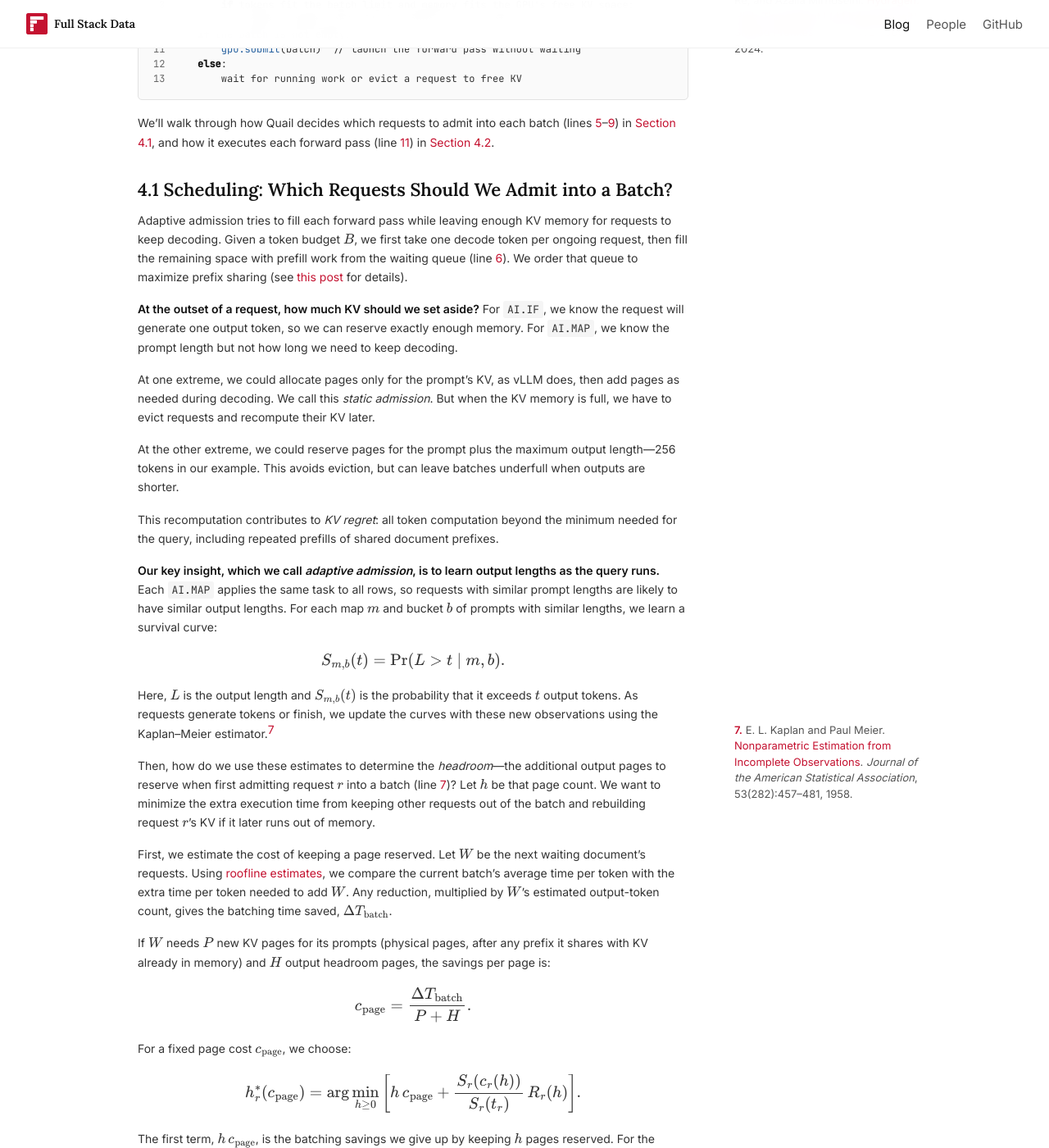
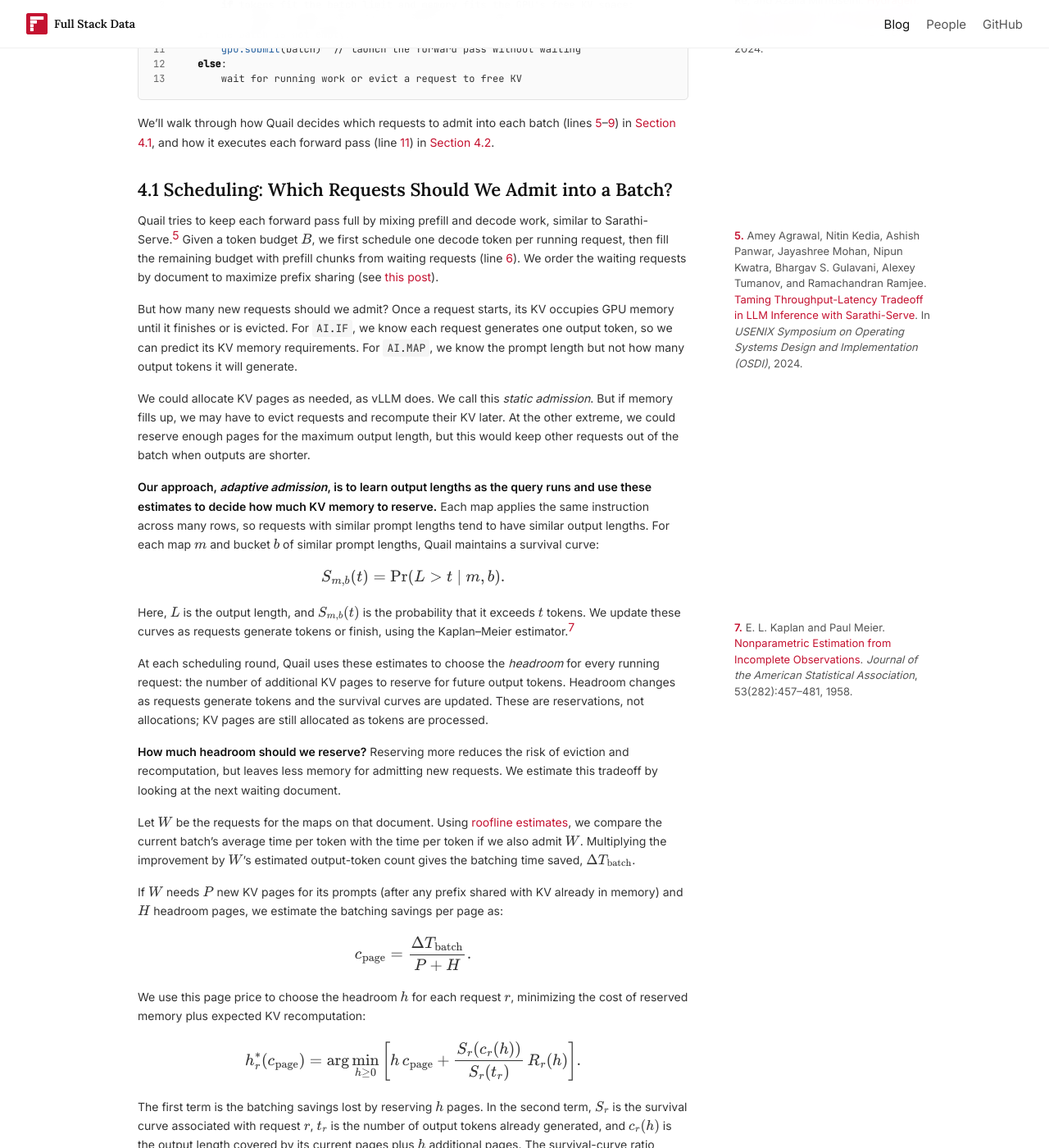
Before and after one commit to fsdatalab/fsdatalab.github.io, a Jekyll site: the page built from _posts/2026-11-03-ai-map.md, in a window 1280 px wide and 1400 px high, scrolled down 2733 px. Shown: the whole window at 82% size. Built offline with Jekyll 4.4.1, drawn with Linux system fonts in a browser that asks for light colours; some of the changed text lies outside the part shown.

Commit message:
AI.MAP post: use the 4.1 rewrite, tighten the first paragraph
Co-Authored-By: Claude Opus 5.5 <noreply@anthropic.com>
Claude-Session: https://claude.ai/code/session_012G22YMQssRfNYLRetzTaCz

```diff
--- a/_posts/2026-11-03-ai-map.md
+++ b/_posts/2026-11-03-ai-map.md
@@ -15,7 +15,7 @@ description: "How Quail runs LLM text generation over a whole dataset with up to
 
 # 1. Introduction
 
-People often want to generate text in bulk: for example, summarize every contract in a dataset, or describe what an agent did in each of thousands of agent traces. In inference-speak, this workload is *bulk decoding*: running an LLM on every row of a dataset, which may have tens of thousands of rows or more. In Quail, our inference engine for SQL queries with AI functions, users can express these workloads with `AI.MAP`.
+People often want to generate text in bulk: for example, summarize every contract in a dataset, or describe what an agent did in each of thousands of agent traces. In inference-speak, this is *bulk decoding*: an LLM generates text for every row of a dataset, which can have tens of thousands of rows. In Quail, our inference engine for SQL queries with AI functions, users express these workloads with the `AI.MAP` function.
 
 Bulk decoding can be slow, since generating each output token requires a forward pass through the model. But unlike chat, where latency matters for _each_ request, we only care about finishing the entire query (a group of requests) as quickly as possible. This lets us trade off latency on individual rows for higher throughput across the dataset.
 
@@ -101,44 +101,45 @@ We'll walk through how Quail decides which requests to admit into each batch (li
 
 ## 4.1 Scheduling: Which Requests Should We Admit into a Batch?
 
-Adaptive admission tries to fill each forward pass while leaving enough KV memory for requests to keep decoding. Given a token budget $$B$$, we first take one decode token per ongoing request, then fill the remaining space with prefill work from the waiting queue (line [6](#map-algorithm-line-6)). We order that queue to maximize prefix sharing (see [this post](https://x.com/sh_reya/status/2107875266710409310) for details).
+Quail tries to keep each forward pass full by mixing prefill and decode work, similar to Sarathi-Serve.<sup><a href="#note-5">5</a></sup> Given a token budget $$B$$, we first schedule one decode token per running request, then fill the remaining budget with prefill chunks from waiting requests (line [6](#map-algorithm-line-6)). We order the waiting requests by document to maximize prefix sharing (see [this post](https://x.com/sh_reya/status/2107875266710409310)).
 
-**At the outset of a request, how much KV should we set aside?** For `AI.IF`, we know the request will generate one output token, so we can reserve exactly enough memory. For `AI.MAP`, we know the prompt length but not how long we need to keep decoding.
+But how many new requests should we admit? Once a request starts, its KV occupies GPU memory until it finishes or is evicted. For `AI.IF`, we know each request generates one output token, so we can predict its KV memory requirements. For `AI.MAP`, we know the prompt length but not how many output tokens it will generate.
 
-At one extreme, we could allocate pages only for the prompt's KV, as vLLM does, then add pages as needed during decoding. We call this *static admission*. But when the KV memory is full, we have to evict requests and recompute their KV later.
+We could allocate KV pages as needed, as vLLM does. We call this *static admission*. But if memory fills up, we may have to evict requests and recompute their KV later. At the other extreme, we could reserve enough pages for the maximum output length, but this would keep other requests out of the batch when outputs are shorter.
 
-At the other extreme, we could reserve pages for the prompt plus the maximum output length—256 tokens in our example. This avoids eviction, but can leave batches underfull when outputs are shorter.
-
-This recomputation contributes to *KV regret*: all token computation beyond the minimum needed for the query, including repeated prefills of shared document prefixes.
-
-**Our key insight, which we call *adaptive admission*, is to learn output lengths as the query runs.** Each `AI.MAP` applies the same task to all rows, so requests with similar prompt lengths are likely to have similar output lengths. For each map $$m$$ and bucket $$b$$ of prompts with similar lengths, we learn a survival curve:
+**Our approach, *adaptive admission*, is to learn output lengths as the query runs and use these estimates to decide how much KV memory to reserve.** Each map applies the same instruction across many rows, so requests with similar prompt lengths tend to have similar output lengths. For each map $$m$$ and bucket $$b$$ of similar prompt lengths, Quail maintains a survival curve:
 
 $$
 S_{m,b}(t) = \Pr(L > t \mid m,b).
 $$
 
-Here, $$L$$ is the output length and $$S_{m,b}(t)$$ is the probability that it exceeds $$t$$ output tokens. As requests generate tokens or finish, we update the curves with these new observations using the Kaplan–Meier estimator.<sup><a href="#note-7">7</a></sup>
+Here, $$L$$ is the output length, and $$S_{m,b}(t)$$ is the probability that it exceeds $$t$$ tokens. We update these curves as requests generate tokens or finish, using the Kaplan–Meier estimator.<sup><a href="#note-7">7</a></sup>
 
-Then, how do we use these estimates to determine the *headroom*—the additional output pages to reserve when first admitting request $$r$$ into a batch (line [7](#map-algorithm-line-7))? Let $$h$$ be that page count. We want to minimize the extra execution time from keeping other requests out of the batch and rebuilding request $$r$$'s KV if it later runs out of memory.
+At each scheduling round, Quail uses these estimates to choose the *headroom* for every running request: the number of additional KV pages to reserve for future output tokens. Headroom changes as requests generate tokens and the survival curves are updated. These are reservations, not allocations; KV pages are still allocated as tokens are processed.
 
-First, we estimate the cost of keeping a page reserved. Let $$W$$ be the next waiting document's requests. Using [roofline estimates](https://fsdatalab.github.io/blog/ai-filter-cost-estimates/), we compare the current batch's average time per token with the extra time per token needed to add $$W$$. Any reduction, multiplied by $$W$$'s estimated output-token count, gives the batching time saved, $$\Delta T_{\mathrm{batch}}$$.
+**How much headroom should we reserve?** Reserving more reduces the risk of eviction and recomputation, but leaves less memory for admitting new requests. We estimate this tradeoff by looking at the next waiting document.
 
-If $$W$$ needs $$P$$ new KV pages for its prompts (physical pages, after any prefix it shares with KV already in memory) and $$H$$ output headroom pages, the savings per page is:
+Let $$W$$ be the requests for the maps on that document. Using [roofline estimates]({{ '/blog/ai-filter-cost-estimates/' | relative_url }}), we compare the current batch's average time per token with the time per token if we also admit $$W$$. Multiplying the improvement by $$W$$'s estimated output-token count gives the batching time saved, $$\Delta T_{\mathrm{batch}}$$.
+
+If $$W$$ needs $$P$$ new KV pages for its prompts (after any prefix shared with KV already in memory) and $$H$$ headroom pages, we estimate the batching savings per page as:
 
 $$
 c_{\mathrm{page}} = \frac{\Delta T_{\mathrm{batch}}}{P+H}.
 $$
 
-For a fixed page cost $$c_{\mathrm{page}}$$, we choose:
+We use this page price to choose the headroom $$h$$ for each request $$r$$, minimizing the cost of reserved memory plus expected KV recomputation:
 
 $$
 h_r^*(c_{\mathrm{page}}) = \arg\min_{h \geq 0}
-\left[h\,c_{\mathrm{page}} + \frac{S_r(c_r(h))}{S_r(t_r)}\,R_r(h)\right].
+\left[
+h\,c_{\mathrm{page}} +
+\frac{S_r(c_r(h))}{S_r(t_r)}\,R_r(h)
+\right].
 $$
 
-The first term, $$h\,c_{\mathrm{page}}$$, is the batching savings we give up by keeping $$h$$ pages reserved. For the second term, $$S_r$$ is request $$r$$'s learned survival curve, $$c_r(h)$$ is the output length covered by its current pages plus $$h$$ more, and $$t_r$$ is the output tokens generated so far. $$S_r(c_r(h))/S_r(t_r)$$ estimates the probability that request $$r$$ outgrows that reservation. Multiplying by $$R_r(h)$$, the estimated time to rebuild its KV if evicted, gives the expected recomputation time. For a new request, $$t_r=0$$ and $$S_r(0)=1$$.
+The first term is the batching savings lost by reserving $$h$$ pages. In the second term, $$S_r$$ is the survival curve associated with request $$r$$, $$t_r$$ is the number of output tokens already generated, and $$c_r(h)$$ is the output length covered by its current pages plus $$h$$ additional pages. The survival-curve ratio estimates the probability that the request outgrows its reservation, conditional on having already generated $$t_r$$ tokens. Multiplying by $$R_r(h)$$, the estimated time to rebuild its KV if evicted, gives the expected recomputation cost. For a new request, $$t_r=0$$ and $$S_r(0)=1$$.
 
-We use *fixed-point iteration* to find a page cost consistent with the headroom it induces. Let $$c_k$$ be the page cost and $$H_k$$ the total headroom at update $$k$$:
+There's one dependency to resolve: the page price depends on the headroom $$H$$ of the next waiting document's requests, but that headroom itself depends on the page price. We use fixed-point iteration:
 
 $$
 \begin{aligned}
@@ -148,27 +149,24 @@ c_{k+1} &= \frac{\Delta T_{\mathrm{batch}}}{P+H_k}.
 \end{aligned}
 $$
 
-1. **Start:** price pages using only the prompt-page count $$P$$.
-2. **Choose headroom:** apply the reservation rule at price $$c_k$$ to each request in $$W$$, then sum to get $$H_k$$.
-3. **Update the price:** divide the same batching savings by $$P+H_k$$. Repeat steps 2–3 until $$H_k$$ stops changing. If no requests are waiting, the page cost is zero.
+Starting with a price based on prompt pages alone, we repeatedly compute the headroom for $$W$$ and update the price until $$H_k$$ stops changing. Quail then uses this price to update the headroom of running requests and evaluate new requests for admission.
 
-So, we admit request $$r$$ into a batch if its prompt KV and estimated headroom fit in free memory after existing reservations (line [8](#map-algorithm-line-8)). If its prefix KV is already cached, we reuse those pages instead of reserving them again.
+A new request is admitted if its prompt KV and headroom fit in the available memory, after accounting for the headroom reserved for running requests (line [8](#map-algorithm-line-8)). If its prefix KV is already cached, we reuse those pages. When no documents are waiting, Quail skips the headroom update because there's no competing work to admit.
 
-**Eviction.** Of course, we may underestimate how long a request will keep decoding. If we run out of KV memory (line [13](#map-algorithm-line-13)), we evict the request that would hold the most KV pages for the longest, relative to how long it takes to recompute. We choose request $$r^*$$ by minimizing:
+**Eviction.** Quail can still underestimate output lengths and run out of KV memory. If this happens (line [13](#map-algorithm-line-13)), we evict the request that would otherwise hold the most KV pages for the longest time, relative to the cost of recomputing its KV. Specifically, we use the heuristic:
 
 $$
-r^* = \arg\min_{\text{evictable request }r}
-\frac{\underbrace{T_r}_{\text{recompute time}}}
-{\underbrace{P_r}_{\text{pages freed}}\;\cdot\;\underbrace{d_r}_{\text{decode steps left}}}.
+r^* = \arg\max_{\text{evictable request }r}
+\frac{\underbrace{P_r}_{\text{pages freed}}\cdot\underbrace{d_r}_{\text{decode steps left}}}{\underbrace{T_r}_{\text{recompute time}}}.
 $$
 
-Here, $$T_r$$ is the estimated time to rebuild request $$r$$'s KV, and $$P_r$$ excludes shared pages another request still needs. We estimate the remaining decode steps $$d_r$$ from the same survival curve $$S_r$$ that sets its headroom, the curve of its map and bucket of similar prompt lengths:
+Here, $$P_r$$ is the number of pages freed, excluding shared pages still needed by other requests; $$T_r$$ is the estimated time to rebuild the request's KV; and $$d_r$$ is its estimated remaining decode steps. We estimate $$d_r$$ from the learned survival curve:
 
 $$
 d_r = \sum_{u=t_r}^{M_r-1}\frac{S_r(u)}{S_r(t_r)}.
 $$
 
-This is the expected number of tokens request $$r$$ has left to generate, given the $$t_r$$ tokens it has already generated and its output limit $$M_r$$.
+The sum runs up to the request's output-token limit $$M_r$$, given the $$t_r$$ tokens already generated.
 
 Interestingly, under our scheduling model, an optimal schedule never needs to evict an in-progress request, even in this high-throughput setting. This might sound obvious, but it wasn't to Shreya! We'll save the proof for the paper.
 
```
